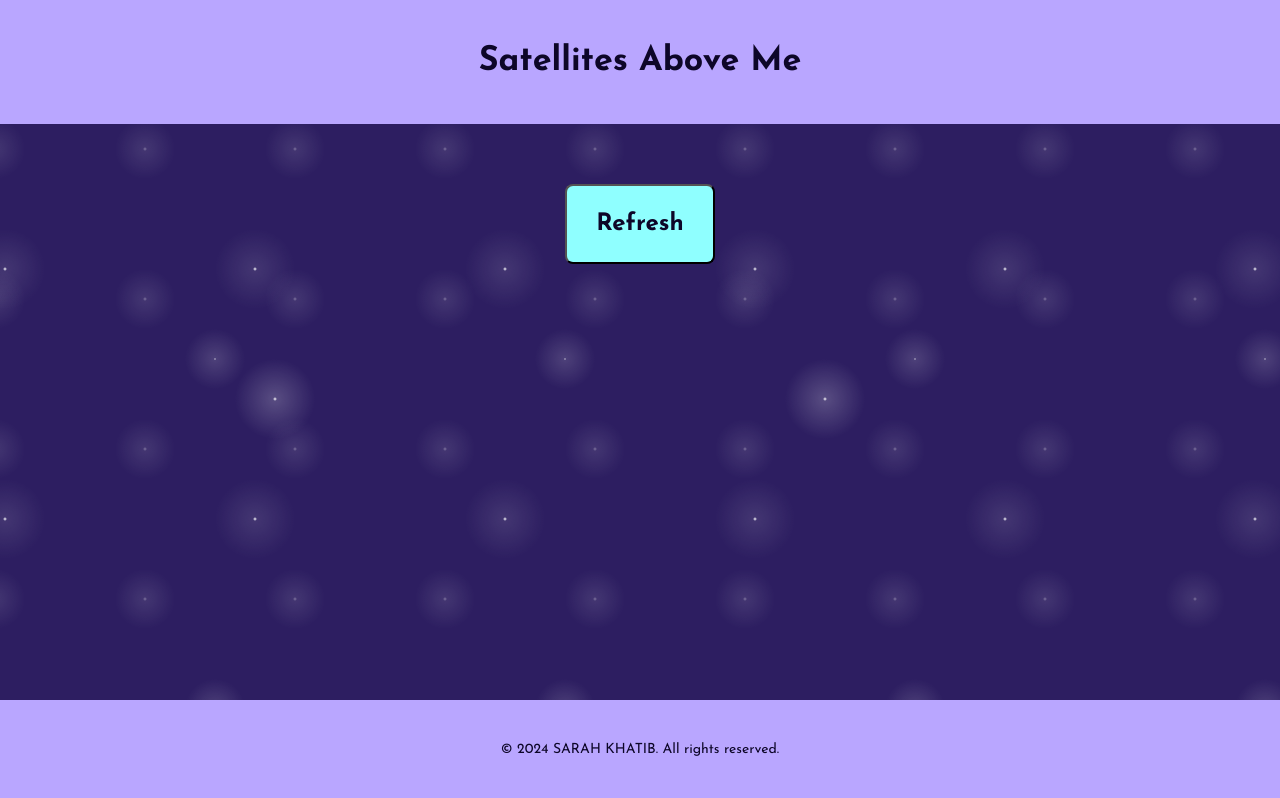
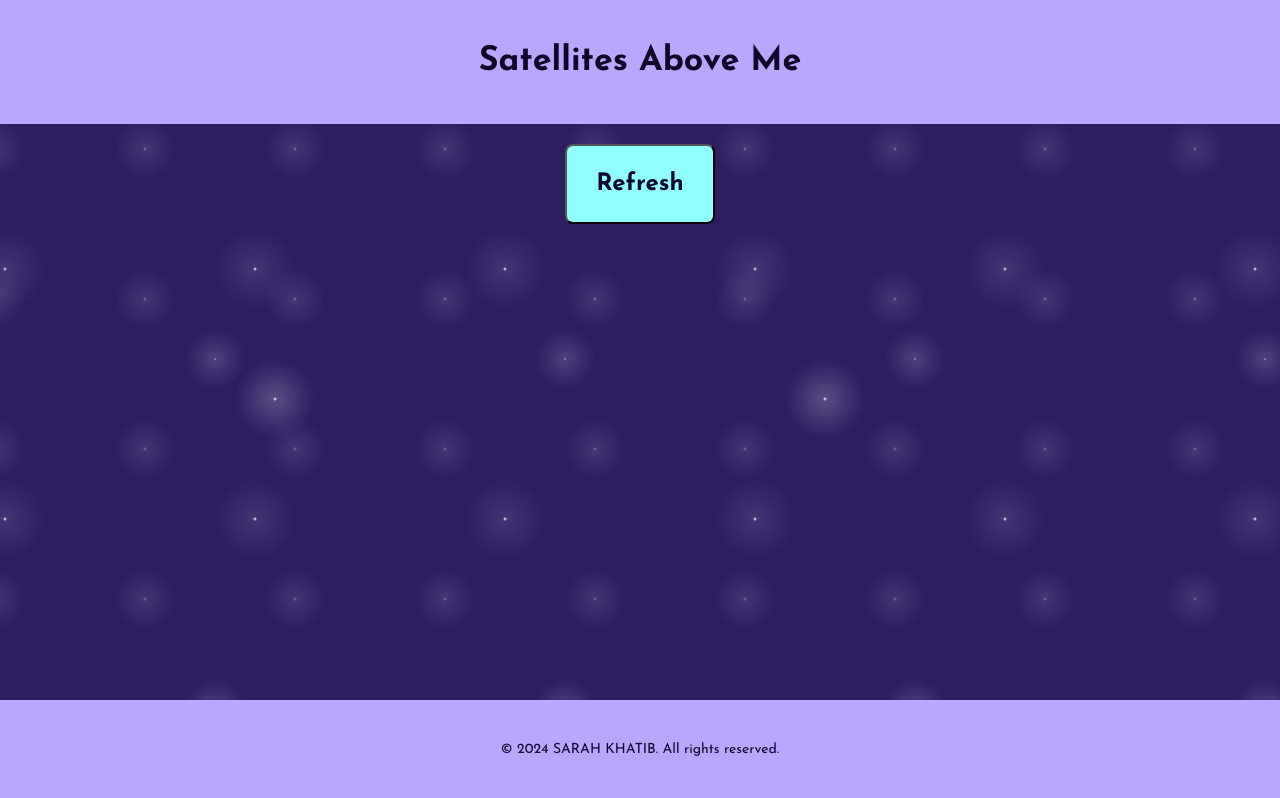
Before and after one commit to sarahkhatib/SatellitesAboveMe, a React (Vite) app: page / in a window 1280 px wide. Shown: the top 798 px of the page. Built offline with nearby package versions, Linux system fonts and the light colour scheme; no server answers.

Commit message:
Update index.css

```diff
--- a/src/index.css
+++ b/src/index.css
@@ -10,7 +10,6 @@ body {
 .main-content {
   width: 100%;
   min-height: 90vh; /* Ensures full height of the viewport */
-  padding: 40px;
   background: linear-gradient(to right, #0e132d, #250439);
   background-color: #2d1e61;
   background-image:
```
